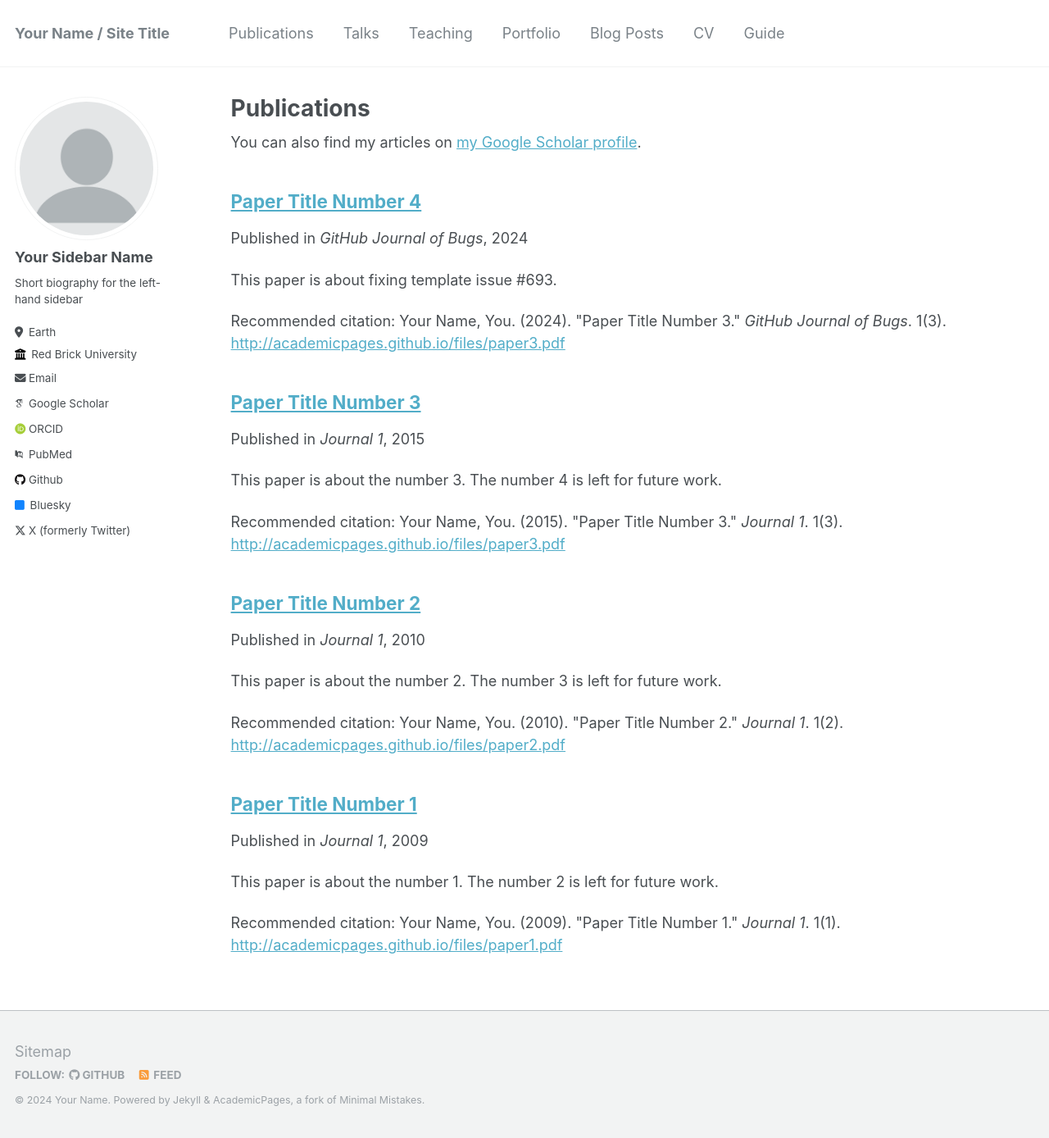
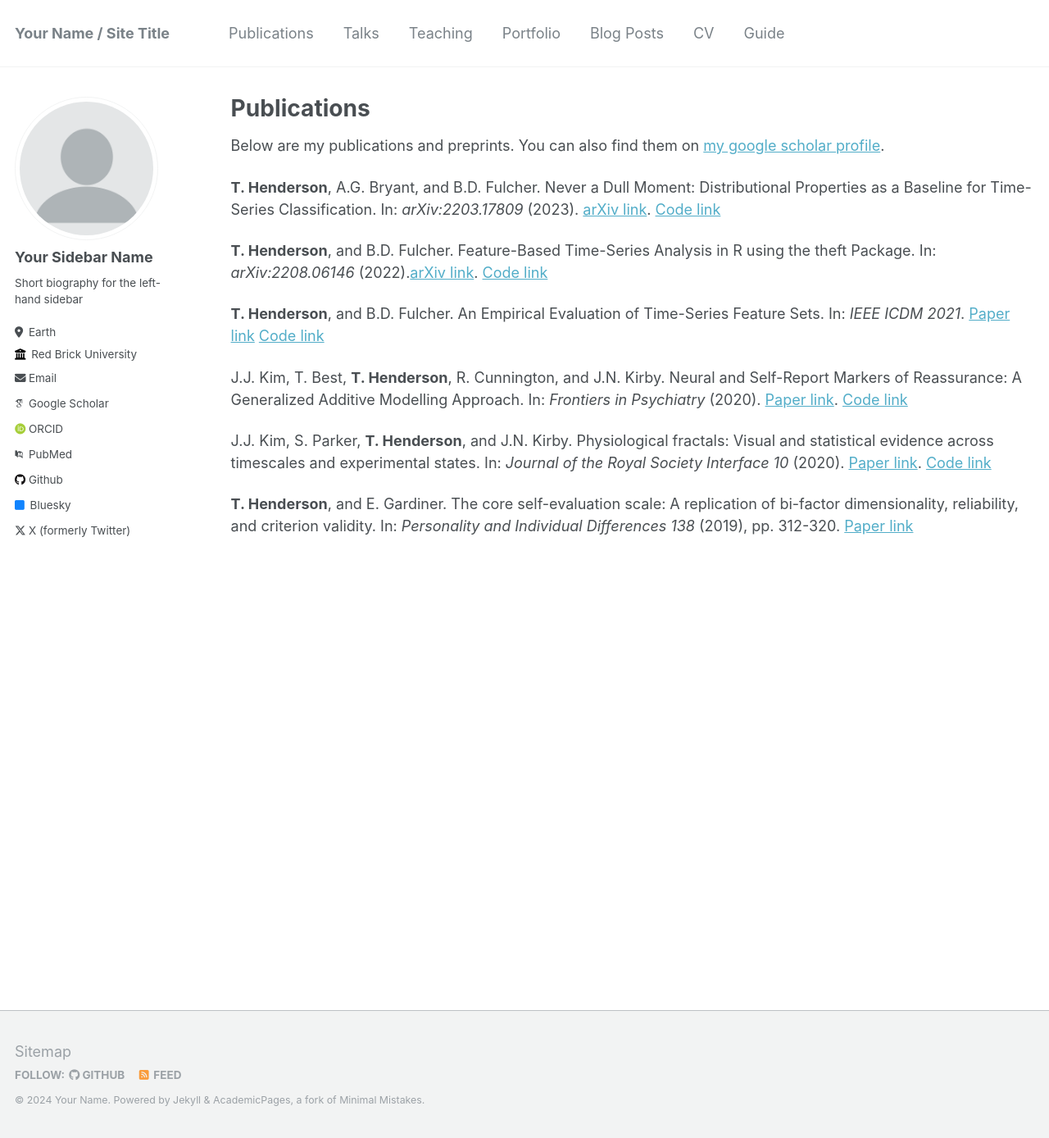
Before and after one commit to hendersontrent/hendersontrent.github.io, a Jekyll site: the page built from _pages/publications.md, in a window 1280 px wide and 1388 px high. Shown: the whole window at 82% size. Built offline with Jekyll 4.4.1, drawn with Linux system fonts in a browser that asks for light colours; some web fonts are replaced.

Commit message:
Update publications.md

```diff
--- a/_pages/publications.md
+++ b/_pages/publications.md
@@ -5,12 +5,16 @@ permalink: /publications/
 author_profile: true
 ---
 
-{% if site.author.googlescholar %}
-  <div class="wordwrap">You can also find my articles on <a href="{{site.author.googlescholar}}">my Google Scholar profile</a>.</div>
-{% endif %}
+Below are my publications and preprints. You can also find them on [my google scholar profile](https://scholar.google.com.au/citations?user=I7zD5ewAAAAJ&hl=en).
 
-{% include base_path %}
+**T. Henderson**, A.G. Bryant, and B.D. Fulcher. Never a Dull Moment: Distributional Properties as a Baseline for Time-Series Classification. In: *arXiv:2203.17809* (2023). [arXiv link](https://arxiv.org/abs/2303.17809). [Code link](https://github.com/hendersontrent/mean-var-ts-classify)
 
-{% for post in site.publications reversed %}
-  {% include archive-single.html %}
-{% endfor %}
+**T. Henderson**, and B.D. Fulcher. Feature-Based Time-Series Analysis in R using the theft Package. In: *arXiv:2208.06146* (2022).[arXiv link]([https://arxiv.org/abs/2303.17809](https://arxiv.org/abs/2208.06146)). [Code link](https://github.com/hendersontrent/theft-paper)
+
+**T. Henderson**, and B.D. Fulcher. An Empirical Evaluation of Time-Series Feature Sets. In: *IEEE ICDM 2021*. [Paper link](https://ieeexplore.ieee.org/document/9679937) [Code link](https://github.com/hendersontrent/feature-set-comp)
+
+J.J. Kim, T. Best, **T. Henderson**, R. Cunnington, and J.N. Kirby. Neural and Self-Report Markers of Reassurance: A Generalized Additive Modelling Approach. In: *Frontiers in Psychiatry* (2020). [Paper link](https://www.frontiersin.org/articles/10.3389/fpsyt.2020.566141/full). [Code link](https://github.com/hendersontrent/brain-activation-modelling)
+
+J.J. Kim, S. Parker, **T. Henderson**, and J.N. Kirby. Physiological fractals: Visual and statistical evidence across timescales and experimental states. In: *Journal of the Royal Society Interface* *10* (2020). [Paper link](https://royalsocietypublishing.org/doi/10.1098/rsif.2020.0334). [Code link](https://github.com/hendersontrent/jeff-paper)
+
+**T. Henderson**, and E. Gardiner. The core self-evaluation scale: A replication of bi-factor dimensionality, reliability, and criterion validity. In: *Personality and Individual Differences* *138* (2019), pp. 312-320. [Paper link](https://www.sciencedirect.com/science/article/pii/S0191886918305464)
```
